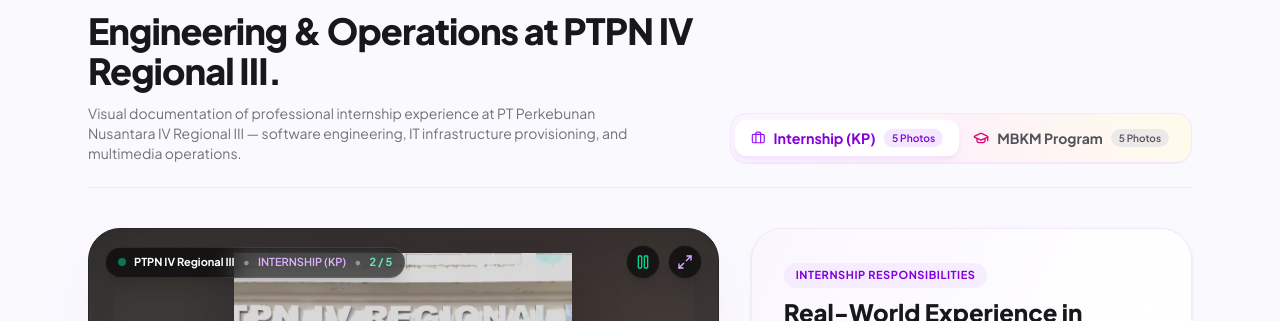
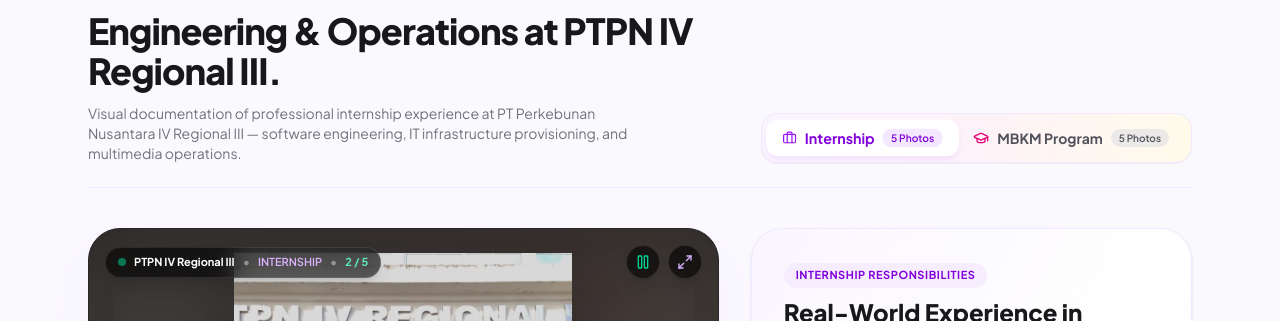
Before and after one commit to cindyardelya22/Porto, a Next.js app: page / in a window 1280 px wide. Shown: the part 8886-9207 px from the top of the page. Built offline with nearby package versions, Linux system fonts and the light colour scheme.

Commit message:
fix: change Internship (KP) label to Internship

```diff
--- a/src/components/AboutSection.tsx
+++ b/src/components/AboutSection.tsx
@@ -263,7 +263,7 @@
           </div>
         </div>
 
-        {/* Industrial Internship (KP) & Certified MBKM Slideshow Component */}
+        {/* Industrial Internship & Certified MBKM Slideshow Component */}
         <KpSlideshow />
       </div>
     </section>
--- a/src/components/KpSlideshow.tsx
+++ b/src/components/KpSlideshow.tsx
@@ -217,7 +217,7 @@
             }`}
           >
             <Briefcase className="w-3.5 h-3.5 text-purple-600 dark:text-purple-400" />
-            <span>Internship (KP)</span>
+            <span>Internship</span>
             <span
               className={`text-[10px] px-2 py-0.5 rounded-full font-semibold ${
                 activeTab === 'kp'
@@ -320,7 +320,7 @@
                 <span>PTPN IV Regional III</span>
                 <span className="text-white/40">•</span>
                 <span className="text-purple-300 font-semibold uppercase">
-                  {activeTab === 'kp' ? 'Internship (KP)' : 'MBKM Program'}
+                  {activeTab === 'kp' ? 'Internship' : 'MBKM Program'}
                 </span>
                 <span className="text-white/40">•</span>
                 <span className="text-emerald-300">
@@ -488,7 +488,7 @@
               <div className="text-white text-xs sm:text-sm font-bold flex items-center space-x-2">
                 <span className="bg-purple-600 px-2.5 py-0.5 rounded-full text-xs">PTPN IV Regional III</span>
                 <span className="text-zinc-400">
-                  {activeTab === 'kp' ? 'Industrial Internship (KP)' : 'Certified Internship (MBKM)'}
+                  {activeTab === 'kp' ? 'Industrial Internship' : 'Certified Internship (MBKM)'}
                 </span>
                 <span className="text-zinc-600">•</span>
                 <span className="text-emerald-400">Photo {currentIndex + 1} / {activePhotos.length}</span>
```
